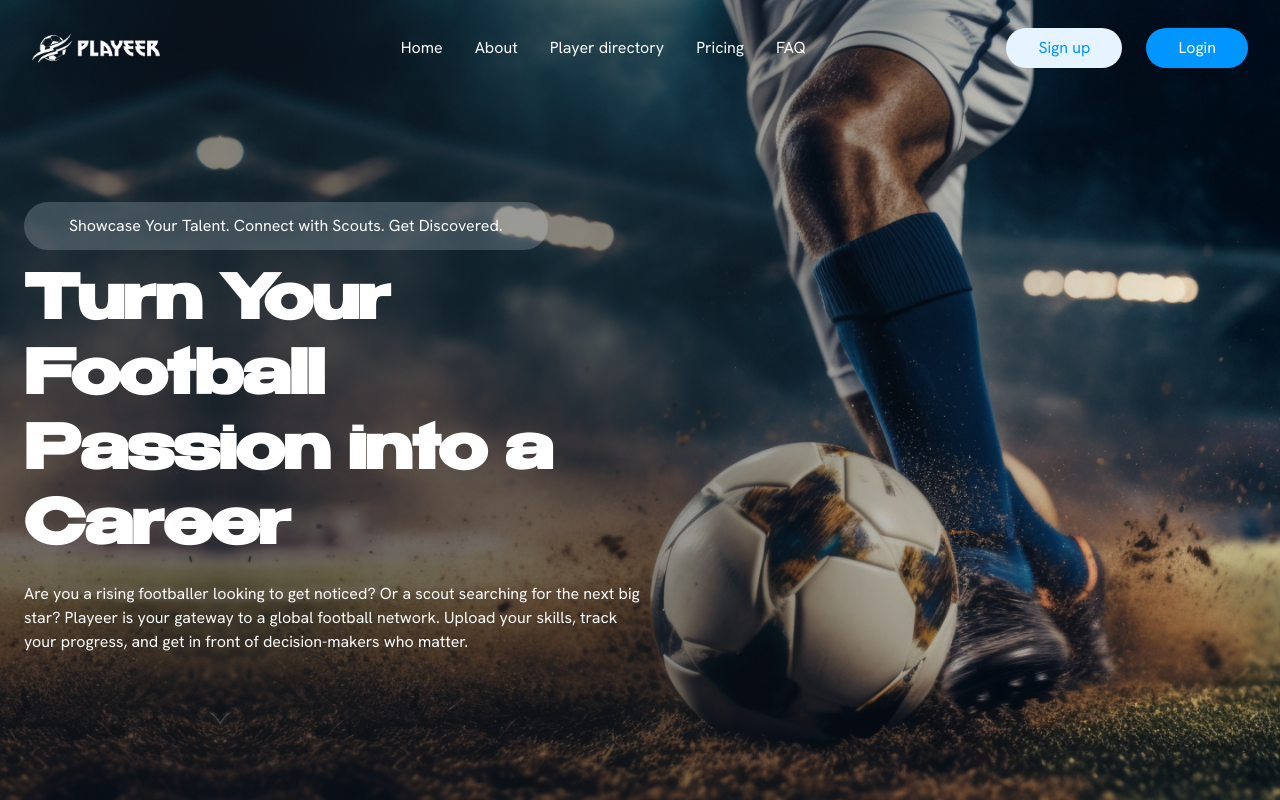
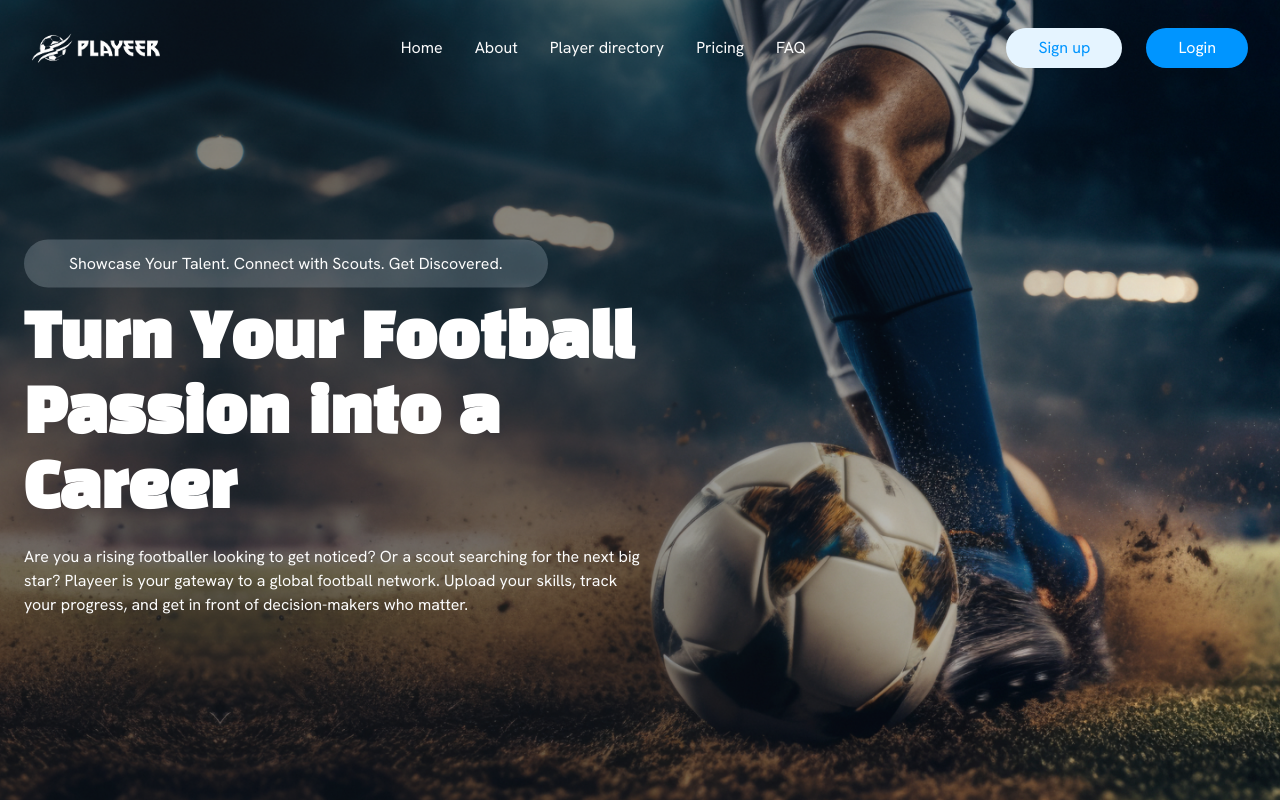
Before and after one commit to alabo-excel/Playeer-web, a Next.js app: page / in a window 1280 px wide. Shown: the top 800 px of the page. Built offline with nearby package versions, Linux system fonts and the light colour scheme.

Commit message:
fonts update

```diff
--- a/src/app/globals.css
+++ b/src/app/globals.css
@@ -5,6 +5,14 @@
   src: url('/fonts/Benzin-Bold.ttf') format('truetype'),
     url('/fonts/Benzin-Medium.ttf') format('truetype'),
     url('/fonts/Benzin-ExtraBold.ttf') format('truetype');
+  font-weight: normal;
+  font-style: normal;
+  font-display: swap;
+}
+
+@font-face {
+  font-family: 'BlackHanSans';
+  src: url('/fonts/BlackHanSans-Regular.ttf') format('truetype');
   font-weight: normal;
   font-style: normal;
   font-display: swap;
@@ -46,7 +54,7 @@ h3,
 h4,
 h5,
 h6 {
-  font-family: 'Benzin';
+  font-family: 'BlackHanSans';
   color: #232323;
 }
 
```
Also changed, not shown: public/fonts/BlackHanSans-Regular.ttf (added).
